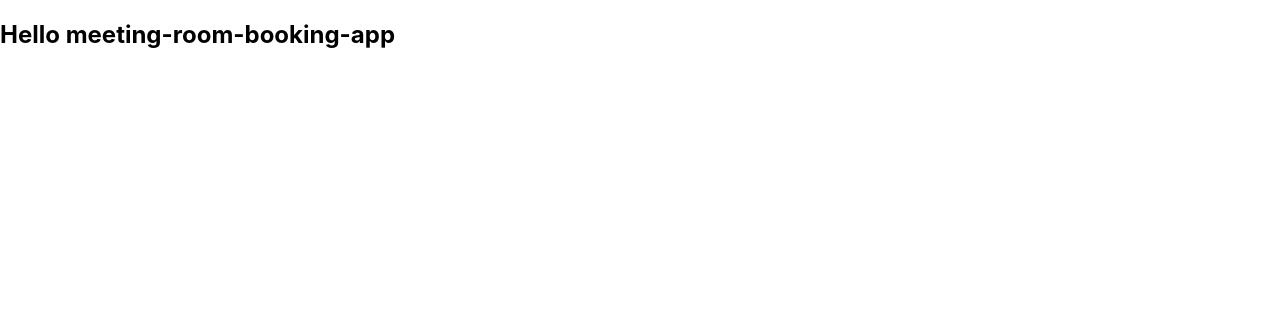
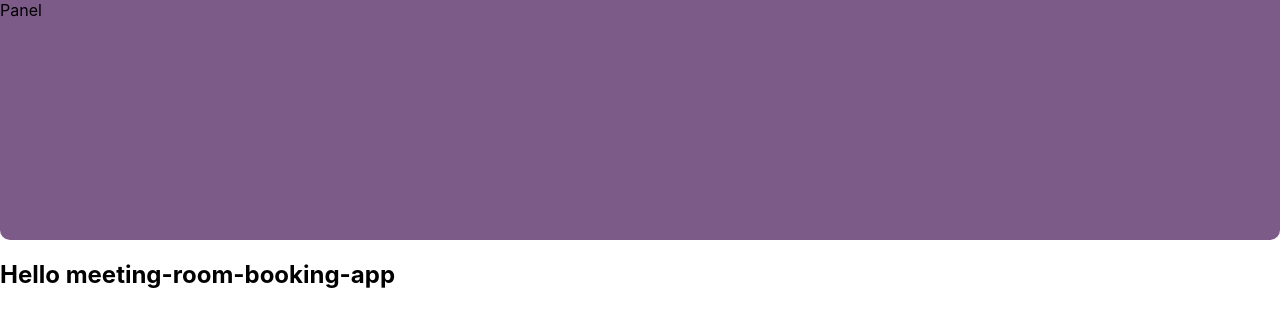
Before and after one commit to hellosam1332/meeting-room-booking-app, a Next.js app: page /Main in a window 1280 px wide. Shown: the top 326 px of the page. Built offline with nearby package versions, Linux system fonts and the light colour scheme.

Commit message:
Add BookingPanel component

```diff
--- a/pages/Main.tsx
+++ b/pages/Main.tsx
@@ -1,3 +1,10 @@
+import BookingPanel from "../src/components/BookingPanel";
+
 export default function Main() {
-  return <h2>Hello meeting-room-booking-app</h2>;
+  return (
+    <>
+      <BookingPanel />
+      <h2>Hello meeting-room-booking-app</h2>
+    </>
+  );
 }
--- /dev/null
+++ b/src/components/BookingPanel.tsx
@@ -0,0 +1,12 @@
+import React from "react";
+import styled from "@emotion/styled";
+
+const Container = styled.div`
+  height: 15rem;
+  border-radius: 0 0 10px 10px;
+  background-color: #7d5b88;
+`;
+
+export default function BookingPanel() {
+  return <Container>Panel</Container>;
+}
```
